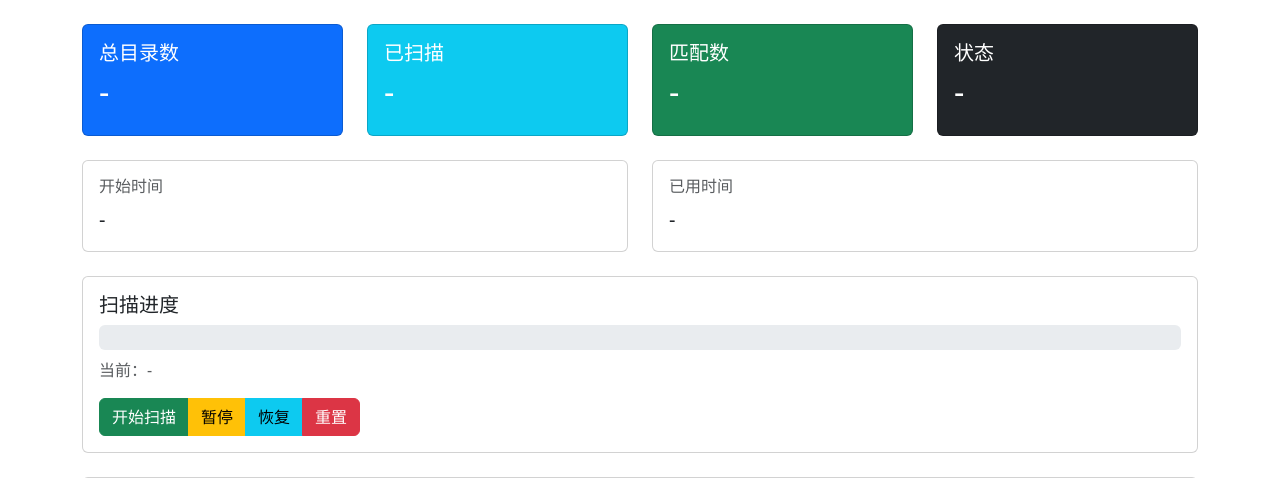
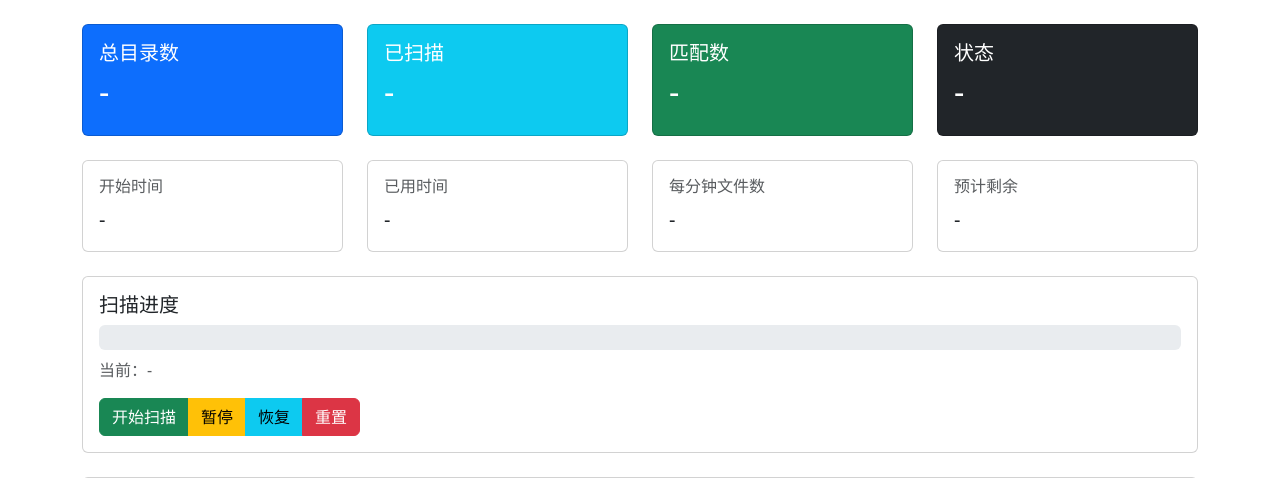
Before and after one commit to grigs28/ak47, a Flask app: page / in a window 1280 px wide. Shown: the part 56-534 px from the top of the page. Run offline with Flask 3, Linux system fonts and the light colour scheme; the visitor is signed in with stand-in values (Sample User, id 1); data that the repository does not hold is empty; some libraries are stand-ins or nearby versions.

Commit message:
ui: 仪表盘增加扫描速度和预计剩余时间
- 每分钟文件数（个/分）
- 预计剩余时间（X时Y分）

Co-Authored-By: Claude Opus 4.6 <noreply@anthropic.com>

```diff
--- a/app/templates/dashboard.html
+++ b/app/templates/dashboard.html
@@ -41,7 +41,7 @@
 </div>
 
 <div class="row mb-4">
-    <div class="col-md-6">
+    <div class="col-md-3">
         <div class="card">
             <div class="card-body">
                 <h6 class="text-muted">开始时间</h6>
@@ -49,11 +49,27 @@
             </div>
         </div>
     </div>
-    <div class="col-md-6">
+    <div class="col-md-3">
         <div class="card">
             <div class="card-body">
                 <h6 class="text-muted">已用时间</h6>
                 <p class="mb-0 fs-5" id="elapsed-time">-</p>
+            </div>
+        </div>
+    </div>
+    <div class="col-md-3">
+        <div class="card">
+            <div class="card-body">
+                <h6 class="text-muted">每分钟文件数</h6>
+                <p class="mb-0 fs-5" id="scan-speed">-</p>
+            </div>
+        </div>
+    </div>
+    <div class="col-md-3">
+        <div class="card">
+            <div class="card-body">
+                <h6 class="text-muted">预计剩余</h6>
+                <p class="mb-0 fs-5" id="scan-eta">-</p>
             </div>
         </div>
     </div>
@@ -125,7 +141,7 @@ function updateStatus() {
             const s = statusMap[status] || {text: status || 'idle', cls: 'bg-secondary'};
             statusBadge.innerHTML = '<span class="badge ' + s.cls + ' fs-6">' + s.text + '</span>';
 
-            // 开始时间和已用时间
+            // 开始时间、已用时间、速度、预计剩余
             if (data.started_at) {
                 const startTime = new Date(data.started_at);
                 document.getElementById('start-time').textContent = startTime.toLocaleString();
@@ -138,9 +154,31 @@ function updateStatus() {
                 if (mins > 0 || hours > 0) elapsedStr += mins + '分';
                 elapsedStr += secs + '秒';
                 document.getElementById('elapsed-time').textContent = elapsedStr;
+
+                // 每分钟文件数
+                const scanned = data.scanned_files || 0;
+                const total = data.total_files || 0;
+                const speed = elapsed > 0 ? (scanned / elapsed * 60).toFixed(1) : 0;
+                document.getElementById('scan-speed').textContent = speed + ' 个/分';
+
+                // 预计剩余时间
+                const remaining = total - scanned;
+                if (speed > 0 && remaining > 0) {
+                    const etaSeconds = Math.floor(remaining / (speed / 60));
+                    const etaHours = Math.floor(etaSeconds / 3600);
+                    const etaMins = Math.floor((etaSeconds % 3600) / 60);
+                    let etaStr = '';
+                    if (etaHours > 0) etaStr += etaHours + '时';
+                    if (etaMins > 0 || etaHours > 0) etaStr += etaMins + '分';
+                    document.getElementById('scan-eta').textContent = etaStr;
+                } else {
+                    document.getElementById('scan-eta').textContent = '-';
+                }
             } else {
                 document.getElementById('start-time').textContent = '-';
                 document.getElementById('elapsed-time').textContent = '-';
+                document.getElementById('scan-speed').textContent = '-';
+                document.getElementById('scan-eta').textContent = '-';
             }
 
             if (status === 'completed') {
```
